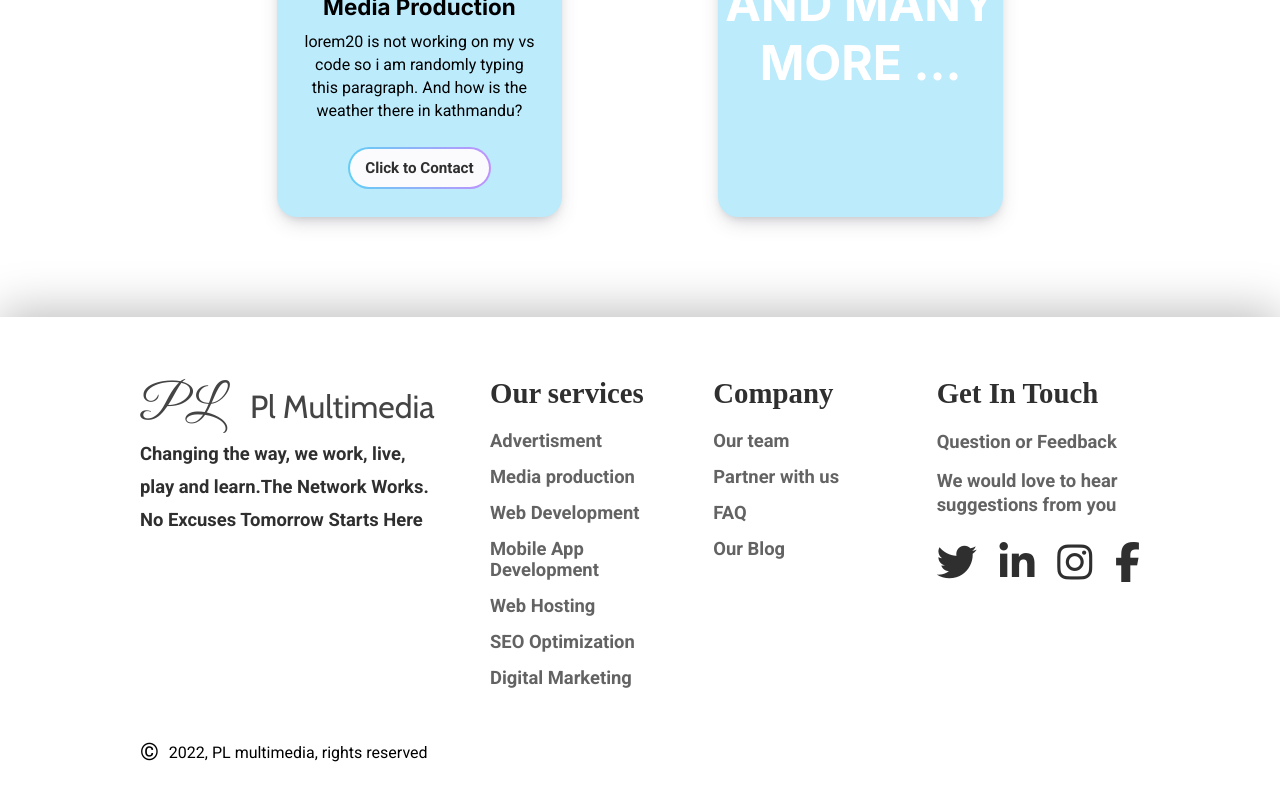
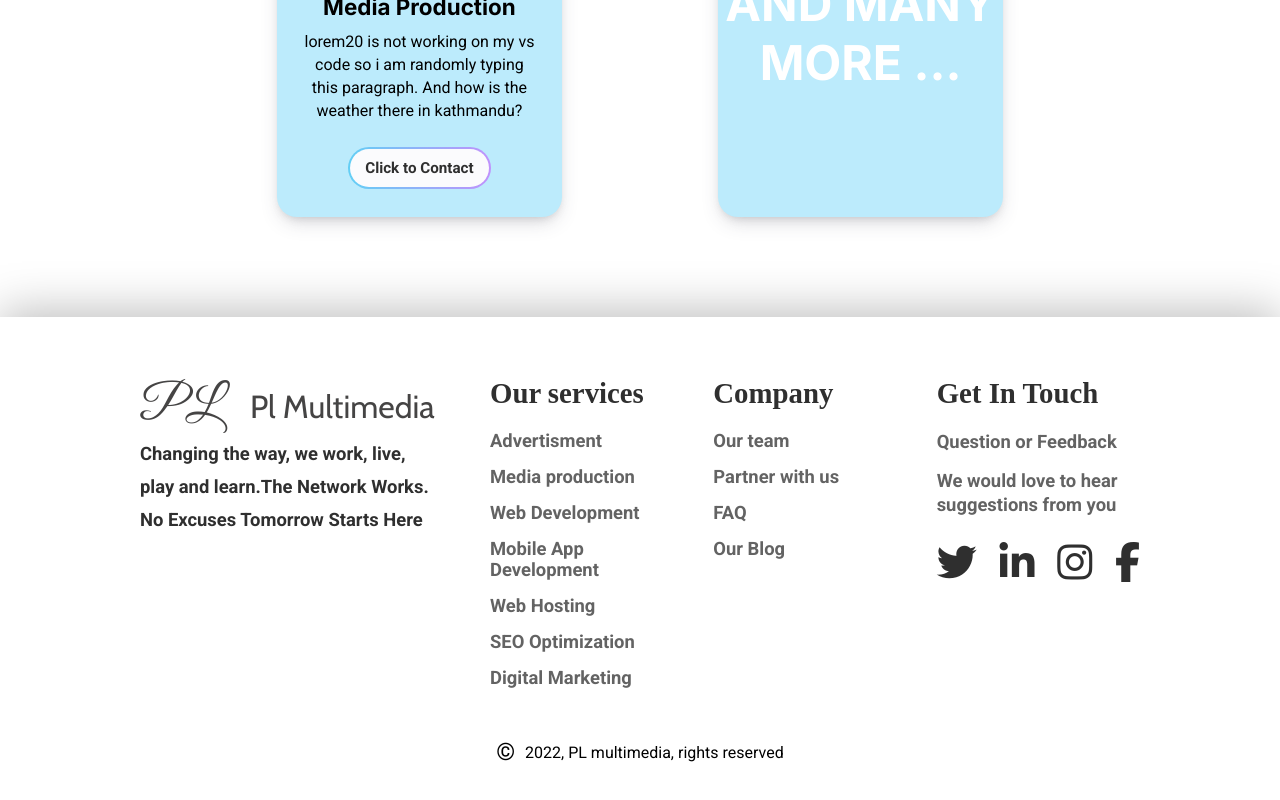
Before and after one commit to SDhakZ/PLMultimedia-Website, a React (Create React App) app: page /services in a window 1280 px wide. Shown: the part 1780-2580 px from the top of the page. Built offline with nearby package versions, Linux system fonts and the light colour scheme.

Commit message:
"Animated"

```diff
--- a/package.json
+++ b/package.json
@@ -14,7 +14,8 @@
     "react": "^17.0.1",
     "react-dom": "^17.0.1",
     "react-router-dom": "^5.2.0",
-    "react-scripts": "4.0.1",
+    "react-scripts": "^5.0.1",
+    "react-spring": "^9.5.2",
     "sweetalert": "^2.1.2",
     "web-vitals": "^0.2.4"
   },
--- a/src/Datas/portfolioData.js
+++ b/src/Datas/portfolioData.js
@@ -1,14 +1,14 @@
 const portfolioData = [
   {
     id: 1,
-    img: require("../images/soundBeamprj.png").default,
+    img: require("../images/soundBeamprj.png"),
     Heading: "Sound Beam Project",
     Description:
       "Project for a technology company that creates technology that bring the sensation of sound. This company is mainly focused on making premium quality headphones.\nThe website boasts the premium quality of their products with the help of complementing colors and fonts that just match the vibes and have suttle animation for making the user feel involved",
   },
   {
     id: 2,
-    img: require("../images/binanceprj.png").default,
+    img: require("../images/binanceprj.png"),
     addClass: "RL",
     Heading: "Binance Project",
     Description:
@@ -16,14 +16,14 @@ const portfolioData = [
   },
   {
     id: 3,
-    img: require("../images/autonoprj.png").default,
+    img: require("../images/autonoprj.png"),
     Heading: "Autono Project",
     Description:
       "Project for a technology company that creates technology that bring the sensation of sound. This company is mainly focused on making premium quality headphones.\nThe website boasts the premium quality of their products with the help of complementing colors and fonts that just match the vibes and have suttle animation for making the user feel involved",
   },
   {
     id: 4,
-    img: require("../images/brwprj.png").default,
+    img: require("../images/brwprj.png"),
     addClass: "RL",
     Heading: "BAR Project",
     Description:
--- a/src/Datas/servicesData.js
+++ b/src/Datas/servicesData.js
@@ -1,49 +1,49 @@
 const serviceData = [
   {
     id: 1,
-    logo: require("../logo/advertisement.png").default,
+    logo: require("../logo/advertisement.png"),
     title: "Advertisement",
     description:
       "lorem20 is not working on my vs code so i am randomly typing this paragraph. And how is the weather there in kathmandu?",
   },
   {
     id: 2,
-    logo: require("../logo/webDevelopment.png").default,
+    logo: require("../logo/webDevelopment.png"),
     title: "Web Development",
     description:
       "lorem20 is not working on my vs code so i am randomly typing this paragraph. And how is the weather there in kathmandu?",
   },
   {
     id: 3,
-    logo: require("../logo/webHosting.png").default,
+    logo: require("../logo/webHosting.png"),
     title: "Web Hosting",
     description:
       "lorem20 is not working on my vs code so i am randomly typing this paragraph. And how is the weather there in kathmandu?",
   },
   {
     id: 4,
-    logo: require("../logo/mobileAppDevelopment.png").default,
+    logo: require("../logo/mobileAppDevelopment.png"),
     title: "Mobile App Development",
     description:
       "lorem20 is not working on my vs code so i am randomly typing this paragraph. And how is the weather there in kathmandu?",
   },
   {
     id: 5,
-    logo: require("../logo/seo.png").default,
+    logo: require("../logo/seo.png"),
     title: "SEO Optimization",
     description:
       "lorem20 is not working on my vs code so i am randomly typing this paragraph. And how is the weather there in kathmandu?",
   },
   {
     id: 6,
-    logo: require("../logo/digitalMarketing.png").default,
+    logo: require("../logo/digitalMarketing.png"),
     title: "Digital Marketing",
     description:
       "lorem20 is not working on my vs code so i am randomly typing this paragraph. And how is the weather there in kathmandu?",
   },
   {
     id: 7,
-    logo: require("../logo/mediaProduction.png").default,
+    logo: require("../logo/mediaProduction.png"),
     title: "Media Production",
     description:
       "lorem20 is not working on my vs code so i am randomly typing this paragraph. And how is the weather there in kathmandu?",
--- /dev/null
+++ b/src/components/Animations/Component1.js
@@ -0,0 +1,5 @@
+import React from "react";
+
+export default function Component1() {
+  return <div>Component1</div>;
+}
--- a/src/components/CSSmodules/Footer.module.css
+++ b/src/components/CSSmodules/Footer.module.css
@@ -1,6 +1,6 @@
 @import url("https://fonts.googleapis.com/css2?family=Great+Vibes&display=swap");
 :root {
-  --pd-foo-c: 60px 140px 70px; /*container padding*/
+  --pd-foo-c: 60px 140px 30px; /*container padding*/
   --fs-foo-h: 1.8rem; /* heading font size */
   --fs-foo-cn: 2rem; /* company name font size */
   --fs-foo-p: 1.15rem; /* paragraph font size*/
@@ -161,6 +161,7 @@
   display: flex;
   align-items: center;
   margin-top: 50px;
+  justify-content: center;
 }
 
 .footer-copyrightSymbol {
@@ -170,7 +171,7 @@
 
 @media (max-width: 1200px) {
   :root {
-    --pd-foo-c: 50px 60px 60px; /*container padding*/
+    --pd-foo-c: 50px 60px 20px; /*container padding*/
     --fs-foo-h: 1.6rem; /* heading font size */
     --fs-foo-cn: 2rem; /* company name font size */
     --mb-foo-p: 12px; /* margin bottom for links */
@@ -198,7 +199,7 @@
 
 @media (max-width: 1000px) {
   :root {
-    --pd-foo-c: 50px 60px 60px; /*container padding*/
+    --pd-foo-c: 50px 60px 20px; /*container padding*/
     --fs-foo-h: 1.375rem; /* heading font size */
     --fs-foo-cn: 1.3rem; /* company name font size */
     --fs-foo-p: 0.9rem; /* paragraph font size*/
@@ -253,7 +254,7 @@
 
 @media (max-width: 800px) {
   :root {
-    --pd-foo-c: 50px 60px 60px; /*container padding*/
+    --pd-foo-c: 50px 60px 20px; /*container padding*/
     --fs-foo-h: 1.3rem; /* heading font size */
     --fs-foo-cn: 1.3rem; /* company name font size */
     --fs-foo-p: 0.875rem; /* paragraph font size*/
@@ -307,7 +308,7 @@
 
 @media (max-width: 400px) {
   :root {
-    --pd-foo-c: 30px 25px 40px; /*container padding*/
+    --pd-foo-c: 30px 25px 10px; /*container padding*/
     --fs-foo-h: 1.3rem; /* heading font size */
     --fs-foo-cn: 1.3rem; /* company name font size */
     --fs-foo-p: 0.9rem; /* paragraph font size*/
@@ -348,7 +349,7 @@
 }
 @media (max-width: 350px) {
   :root {
-    --pd-foo-c: 30px 25px 40px; /*container padding*/
+    --pd-foo-c: 30px 25px 10px; /*container padding*/
     --fs-foo-h: 1.3rem; /* heading font size */
     --fs-foo-cn: 1.3rem; /* company name font size */
     --fs-foo-p: 0.8rem; /* paragraph font size*/
--- a/src/components/DomainSearch.jsx
+++ b/src/components/DomainSearch.jsx
@@ -61,7 +61,7 @@ function DomainSearch() {
       <div className={DomainCSS.domHeader}>
         <img
           className={DomainCSS.domHeadImg}
-          src={require("../logo/www.png").default}
+          src={require("../logo/www.png")}
           alt="logo here"
         />
         <h1 className={DomainCSS.domHeadTitle}>
--- a/src/components/MainHeading.jsx
+++ b/src/components/MainHeading.jsx
@@ -1,10 +1,18 @@
 import React from "react";
 import MainHeadingCSS from "./CSSmodules/MainHeadingCSS.module.css";
+import { useSpring, animated, easings } from "react-spring";
+
 function MainHeading(props) {
+  const style = useSpring({
+    from: { opacity: 0, marginLeft: -100 },
+    to: { opacity: 1, marginLeft: 0 },
+    config: { duration: 1000, easing: easings.easeOutBack },
+  });
+
   return (
-    <>
+    <animated.div style={style}>
       <h1 className={MainHeadingCSS["mainHeading"]}>{props.headingName}</h1>
-    </>
+    </animated.div>
   );
 }
 export default MainHeading;
```
Also changed, not shown: 2 other files (tests, documents, lock files or other folders).
